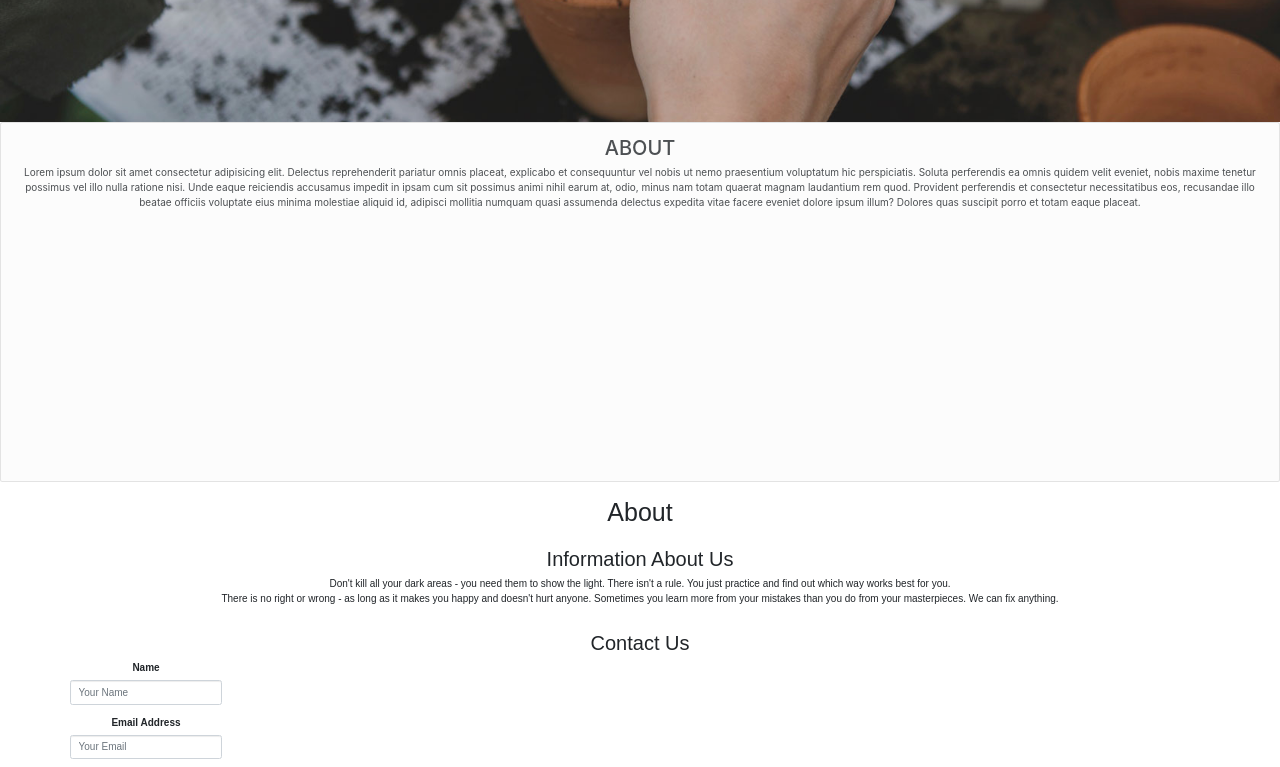
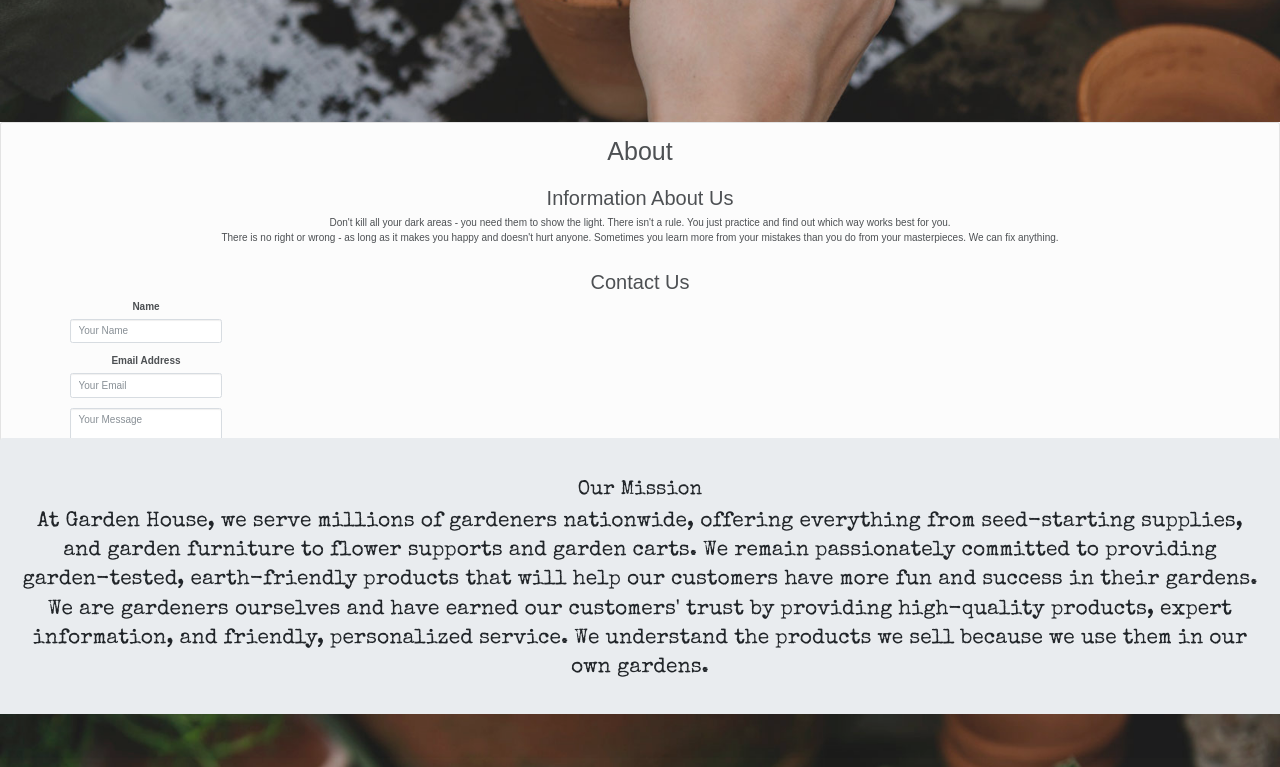
Before and after one commit to cweiler52/gardenclient, an Angular app: page /home in a window 1280 px wide. Shown: the part 1320-2087 px from the top of the page. Built offline with nearby package versions, Linux system fonts and the light colour scheme; no server answers; what ngx-pagination would draw is missing.

Commit message:
small changes to show component views

```diff
--- a/src/app/app.component.html
+++ b/src/app/app.component.html
@@ -22,7 +22,5 @@
 </html>
 
 <app-design-home></app-design-home>
-<app-about></app-about>
-<app-display-products></app-display-products>
 
 <router-outlet></router-outlet>
--- a/src/app/design-home/design-home.component.html
+++ b/src/app/design-home/design-home.component.html
@@ -19,9 +19,7 @@
       <br>
       <div class="card" id="about">
           <div class="card-body">
-           <h2>ABOUT </h2>
-           <p>Lorem ipsum dolor sit amet consectetur adipisicing elit. Delectus reprehenderit pariatur omnis placeat, explicabo et consequuntur vel nobis ut nemo praesentium voluptatum hic perspiciatis. Soluta perferendis ea omnis quidem velit eveniet, nobis maxime tenetur possimus vel illo nulla ratione nisi. Unde eaque reiciendis accusamus impedit in ipsam cum sit possimus animi nihil earum at, odio, minus nam totam quaerat magnam laudantium rem quod. Provident perferendis et consectetur necessitatibus eos, recusandae illo beatae officiis voluptate eius minima molestiae aliquid id,
-              adipisci mollitia numquam quasi assumenda delectus expedita vitae facere eveniet dolore ipsum illum? Dolores quas suscipit porro et totam eaque placeat.</p>
+              <app-about></app-about>
           </div>
         </div>
         <br>
--- a/src/app/services/database.service.ts
+++ b/src/app/services/database.service.ts
@@ -42,6 +42,5 @@ export class DatabaseService {
 
   logoutUser() {
       localStorage.removeItem('token');
-      this.getPlants();
   }
 }
```
